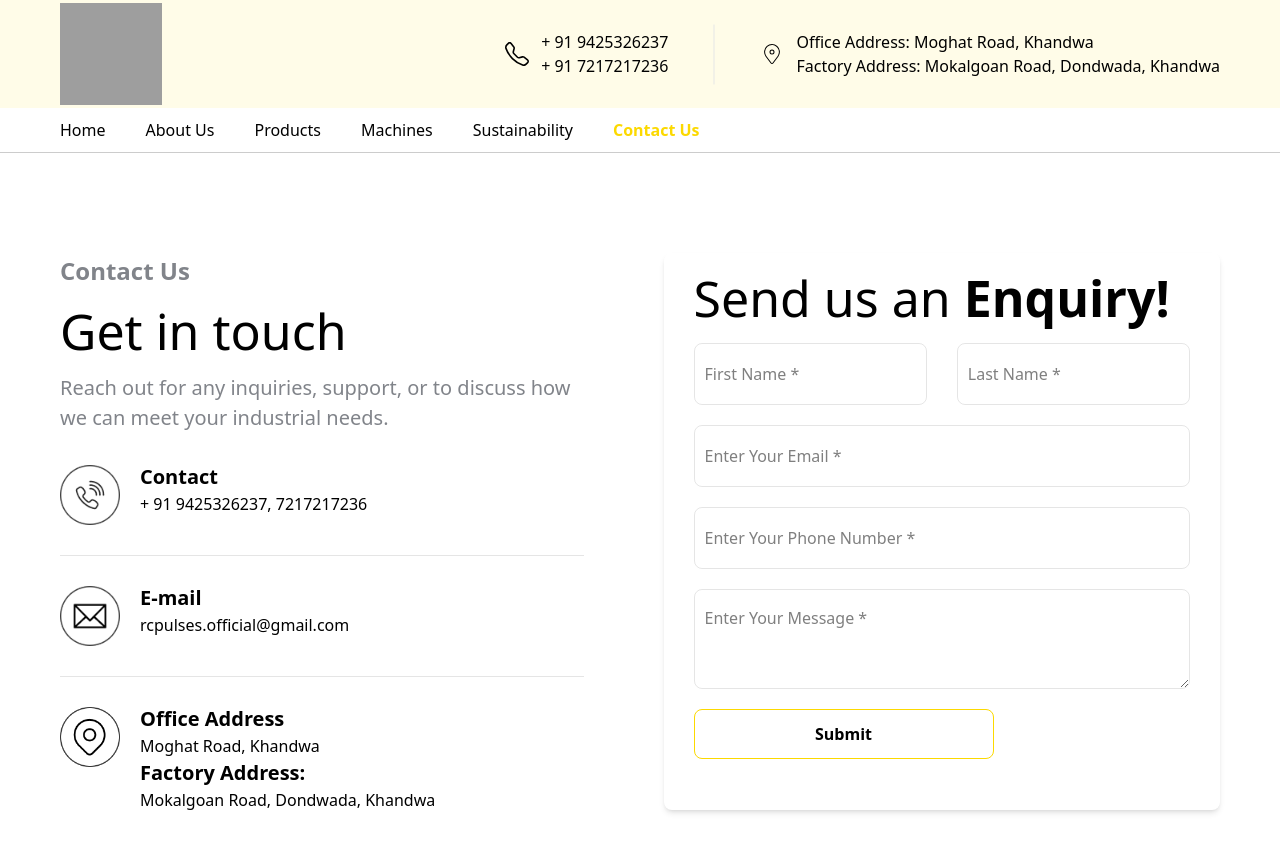
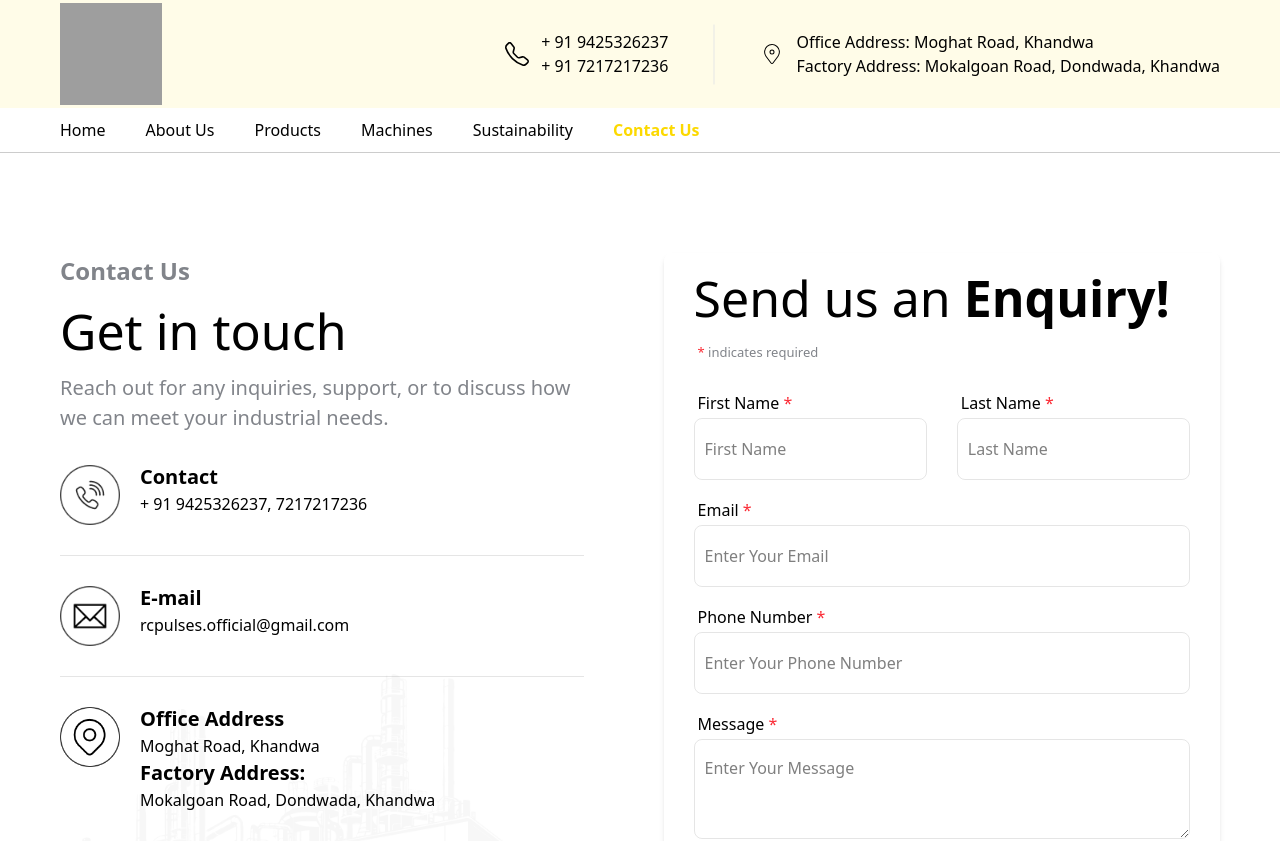
Before and after one commit to piyushpaliwalcodes/rc, a Next.js app: page /contactus in a window 1280 px wide. Shown: the top 841 px of the page. Built offline with nearby package versions, Linux system fonts and the light colour scheme; grey boxes are pictures that could not be loaded.

Commit message:
very much done

```diff
--- a/components/Contactus.tsx
+++ b/components/Contactus.tsx
@@ -42,7 +42,7 @@ const Contactus = () => {
         <div className="flex flex-col">
             <div className="flex flex-col lg:flex-row px-4 py-8 md:px-8 md:py-12 lg:px-[60px] lg:py-[100px] gap-8 lg:gap-[80px]">
                 {/* Contact Details */}
-                <div className="flex flex-col gap-8 w-full lg:min-w-[40%]">
+                <div className="flex flex-col gap-8 w-full lg:min-w-[40%]" style={{backgroundImage: "url('/images/contactusbg.png')",backgroundSize: "contain",backgroundPosition: "bottom",backgroundRepeat: "no-repeat"}}>
                     <div className="flex flex-col gap-3"><h1 className="font-roboto text-[#81848A] text-[20px] md:text-[24px] font-bold">Contact Us</h1>
                     <p className="text-[28px] md:text-[50px]/[60px] ">Get in touch </p>
                     <p className="text-[15px] md:text-[20px] text-[#81848A]">Reach out for any inquiries, support, or to discuss how we can
@@ -81,33 +81,39 @@ Factory Address:
                 {/*Form*/}
                 <div className="flex flex-col rounded-[8px] gap-5 md:gap-[30px] w-full shadow-md p-4 md:p-[30px]">
                     <h1 className="text-[28px] md:text-[50px]/[30px] ">Send us an <span className="font-bold">Enquiry!</span></h1>
+                    <p className="text-[12px] md:text-[13px] text-[#81848A] pl-1"><span className="text-red-500">*</span> indicates required</p>
                     <form action="" className="flex flex-col gap-4 md:gap-[20px] text-[15px] md:text-[16px]/[20px] " onSubmit={handleSubmit(handleSubmitform)}>
                         <div className="flex flex-col md:flex-row gap-4 md:gap-[30px]">
-                            <div className="flex flex-col gap-[px] w-full">
-                                <input type="text" placeholder="First Name *" {...register("firstName", { required: "*First name is required" })} className="w-full h-[40px] rounded-[8px] border border-black/10 p-[10px] py-[18px] md:py-[30px]"/>
+                            <div className="flex flex-col gap-[5px] w-full">
+                                <label htmlFor="firstName" className="pl-1">First Name <span className="text-red-500">*</span></label>
+                                <input id="firstName" aria-required="true" type="text" placeholder="First Name" {...register("firstName", { required: "*First name is required" })} className="w-full h-[40px] rounded-[8px] border border-black/10 p-[10px] py-[18px] md:py-[30px]"/>
                                 {errors.firstName && <p className="text-red-500 text-[12px] md:text-[13px] pl-1">{errors.firstName.message}</p>}
                             </div>
                             <div className="flex flex-col gap-[5px] w-full">
-                                <input type="text" placeholder="Last Name *" {...register("lastName",{required:"*Last name is required"})} className="w-full h-[40px] rounded-[8px] border border-black/10 p-[10px] py-[18px] md:py-[30px]"/>
+                                <label htmlFor="lastName" className="pl-1">Last Name <span className="text-red-500">*</span></label>
+                                <input id="lastName" aria-required="true" type="text" placeholder="Last Name" {...register("lastName",{required:"*Last name is required"})} className="w-full h-[40px] rounded-[8px] border border-black/10 p-[10px] py-[18px] md:py-[30px]"/>
                                 {errors.lastName && <p className="text-red-500 text-[12px] md:text-[13px] pl-1">{errors.lastName.message}</p>}
                             </div>
                         </div>
                         <div className="flex flex-col gap-[5px]">
-                            <input type="text" placeholder="Enter Your Email *" {...register("email",{required:"*Email is required",pattern:{
+                            <label htmlFor="email" className="pl-1">Email <span className="text-red-500">*</span></label>
+                            <input id="email" aria-required="true" type="text" placeholder="Enter Your Email" {...register("email",{required:"*Email is required",pattern:{
                                 value:/^[^\s@]+@[^\s@]+\.[^\s@]+$/,
                                 message:"*Invalid email address"
                             }})} className="w-full h-[40px] rounded-[8px] border border-black/10 p-[10px] py-[18px] md:py-[30px]"/>
                             {errors.email && <p className="text-red-500 text-[12px] md:text-[13px] pl-1">{errors.email.message}</p>}
                         </div>
                         <div className="flex flex-col gap-[5px]">
-                            <input type="text" placeholder="Enter Your Phone Number *" {...register("phone",{required:"*Phone number is required",pattern:{
+                            <label htmlFor="phone" className="pl-1">Phone Number <span className="text-red-500">*</span></label>
+                            <input id="phone" aria-required="true" type="text" placeholder="Enter Your Phone Number" {...register("phone",{required:"*Phone number is required",pattern:{
                                 value:/^\d{10}$/,
                                 message:"*Invalid phone number,must be 10 digits"
                             }})} className="w-full h-[40px] rounded-[8px] border border-black/10 p-[10px] py-[18px] md:py-[30px]"/>
                             {errors.phone && <p className="text-red-500 text-[12px] md:text-[13px] pl-1">{errors.phone.message}</p>}
                         </div>
                         <div className="flex flex-col gap-[5px]">
-                            <textarea placeholder="Enter Your Message *" {...register("message",{required:"*Message is required"})} className="w-full h-[100px] rounded-[8px] border border-black/10 p-[10px] py-[14px] py-[18px]"/>
+                            <label htmlFor="message" className="pl-1">Message <span className="text-red-500">*</span></label>
+                            <textarea id="message" aria-required="true" placeholder="Enter Your Message" {...register("message",{required:"*Message is required"})} className="w-full h-[100px] rounded-[8px] border border-black/10 p-[10px] py-[14px] py-[18px]"/>
                             {errors.message && <p className="text-red-500 text-[12px] md:text-[13px] pl-1">{errors.message.message}</p>}
                         </div>
                         <button type="submit" disabled={isSubmitting} className="border-[1px] border-[#FCD900] text-black font-bold text-[15px] md:text-[16px]/[20px] rounded-[8px] p-[10px] py-[14px] w-full md:w-[300px] hover:bg-[#FCD900] hover:cursor-pointer transition-all duration-300">
--- a/components/Initiatives.tsx
+++ b/components/Initiatives.tsx
@@ -57,7 +57,7 @@ const Initiative = () => {
       <h1 className="text-2xl sm:text-3xl md:text-[40px] w-full">
         Our Sustainability <span className="font-bold">Initiatives</span>
       </h1>
-      <div className="flex flex-col md:flex-row gap-8 md:gap-[100px] w-full">
+      <div className="flex flex-col md:flex-row gap-8 md:gap-[170px] w-full">
         {/* Images Column */}
         <div className="flex flex-col md:flex-col gap-4 md:gap-8 p-3 sm:p-4 md:p-0 items-center md:items-start">
           {images.map((image, idx) => (
```
Also changed, not shown: public/images/contactusbg.png (added).
